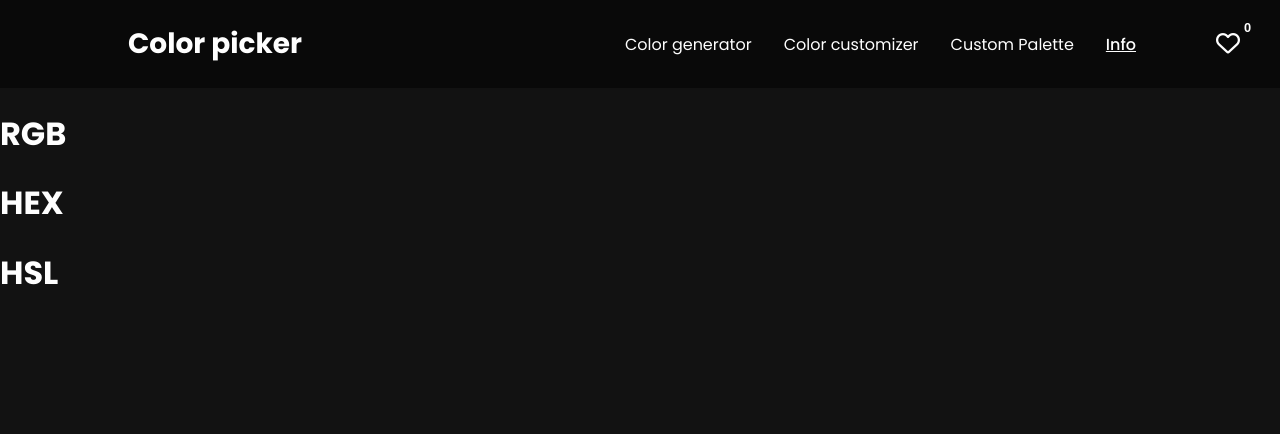
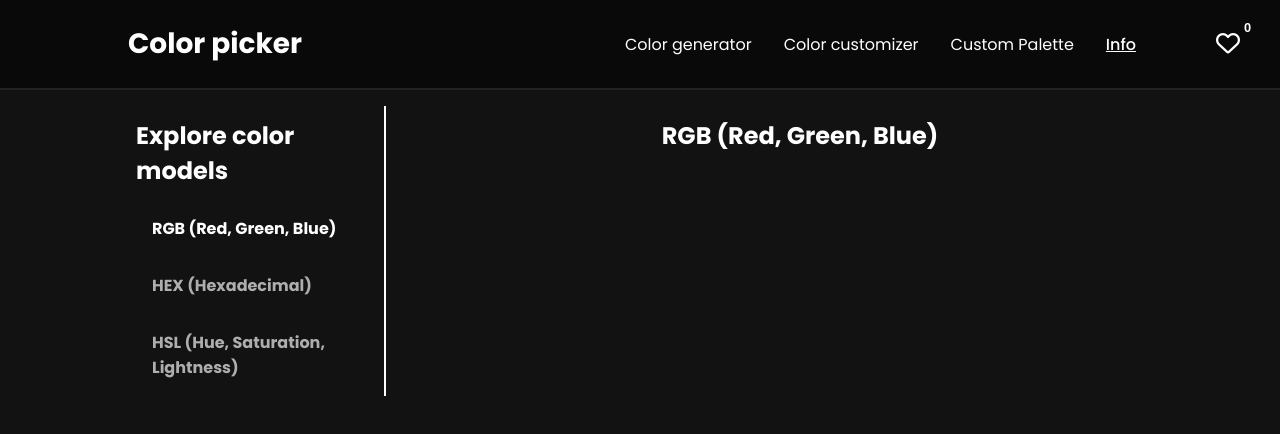
Before and after one commit to Kossin1337/Color-picker-palette-generator, a React (Create React App) app: page /info/rgb in a window 1280 px wide. Shown: the top 434 px of the page. Built offline with nearby package versions, Linux system fonts and the light colour scheme.

Commit message:
Info section progress, cleaned up file structure

```diff
--- a/src/App.js
+++ b/src/App.js
@@ -36,7 +36,7 @@ export function App() {
         </Route>
 
         <Route path="/info">
-          <Info />
+          <Info changeBackground={setBackgroundColor} />
         </Route>
       </Switch>
     </Router>
--- a/src/Pages/ColorGenerator/ColorGenerator.js
+++ b/src/Pages/ColorGenerator/ColorGenerator.js
@@ -1,9 +1,7 @@
 import React, { useState } from "react";
-import {
-  createRGB,
-  createHEX,
-  createHSL,
-} from "../../functions/colorFunctions";
+import { createRGB } from "../../functions/createRGB";
+import { createHEX } from "../../functions/createHEX";
+import { createHSL } from "../../functions/createHSL";
 import "./ColorGenerator.css";
 
 export function ColorGenerator({ changeBackground, setFavColors }) {
@@ -26,8 +24,7 @@ export function ColorGenerator({ changeBackground, setFavColors }) {
 
   function generateHSL() {
     // setColorModel("HSL");
-    const [color] = createHSL;
-    console.log(`generated: ${color}`);
+    const [color] = createHSL();
     setColor(color);
     changeBackground(color);
   }
--- /dev/null
+++ b/src/Pages/Info/Article.js
@@ -0,0 +1,10 @@
+// import { Link } from "react-router-dom";
+
+export const Article = ({ title }) => {
+  return (
+    <div className="article">
+      <h2 className="article-headline">{title}</h2>
+      <p></p>
+    </div>
+  );
+};
--- a/src/Pages/Info/Info.css
+++ b/src/Pages/Info/Info.css
@@ -0,0 +1,71 @@
+.color-info {
+  width: 100%;
+  border-top: 2px solid #232323;
+  display: flex;
+  align-items: center;
+  justify-content: center;
+}
+
+.articles-wrapper {
+  width: 80%;
+  /* border: 2px solid #fefefe; */
+  margin-top: 1rem;
+  display: grid;
+  justify-content: center;
+  align-items: flex-start;
+  grid-template-columns: minmax(100px, 25%) 1fr;
+}
+
+/* INFO NAVIGATION */
+.articles-sidebar {
+  width: 100%;
+  display: flex;
+  justify-content: center;
+  align-items: flex-start;
+  flex-direction: column;
+  border-right: 2px solid #fefefe;
+}
+
+.sidebar-title {
+  margin: 0.75rem 0 0.75rem 0.5rem;
+  padding: 0;
+}
+
+.articles-sidebar a {
+  cursor: pointer;
+  text-decoration: none;
+  color: #aeaeae;
+}
+
+.articles-sidebar a.active {
+  color: #fefefe;
+  font-weight: 700;
+}
+
+.articles-sidebar a:hover {
+  color: #fefefe;
+}
+
+.article-title {
+  font-size: 1rem;
+  margin-left: 1.5rem;
+}
+
+/* ARTICLE */
+.article-container {
+  width: 100%;
+  padding: 0 2rem;
+  display: flex;
+  justify-content: center;
+  align-items: center;
+}
+
+.article {
+  width: 100%;
+}
+
+.article-headline {
+  text-align: center;
+  margin: 0.75rem 0;
+  padding: 0;
+}
--- a/src/Pages/Info/Info.js
+++ b/src/Pages/Info/Info.js
@@ -1,12 +1,35 @@
-import React, { useState } from "react";
+import React, { useEffect } from "react";
+import { Article } from "./Article";
+import { Route } from "react-router-dom";
 import "./Info.css";
+import { InfoNavigation } from "./InfoNavigation";
 
-export const Info = () => {
+export const Info = ({ changeBackground }) => {
+  useEffect(() => {
+    changeBackground("#121212");
+  }, []);
+
   return (
     <div className="color-info">
-      <h1>RGB</h1>
-      <h1>HEX</h1>
-      <h1>HSL</h1>
+      <div className="articles-wrapper">
+        <InfoNavigation />
+        <div className="article-container">
+          <Route exact path="/">
+            <h2>
+              Explore our articles to learn more about different color models
+            </h2>
+          </Route>
+          <Route path="/info/rgb">
+            <Article title={`RGB (Red, Green, Blue)`} />
+          </Route>
+          <Route path="/info/hex">
+            <Article title={`HEX (Hexadecimal)`} />
+          </Route>
+          <Route path="/info/hsl">
+            <Article title={`HSL (Hue, Saturation, Lightness)`} />
+          </Route>
+        </div>
+      </div>
     </div>
   );
 };
--- /dev/null
+++ b/src/Pages/Info/InfoNavigation.js
@@ -0,0 +1,18 @@
+import { NavLink } from "react-router-dom";
+
+export const InfoNavigation = () => {
+  return (
+    <div className="articles-sidebar">
+      <h2 className="sidebar-title">Explore color models</h2>
+      <NavLink to="/info/rgb">
+        <h3 className="article-title">RGB (Red, Green, Blue)</h3>
+      </NavLink>
+      <NavLink to="/info/hex">
+        <h3 className="article-title">HEX (Hexadecimal)</h3>
+      </NavLink>
+      <NavLink to="/info/hsl">
+        <h3 className="article-title">HSL (Hue, Saturation, Lightness)</h3>
+      </NavLink>
+    </div>
+  );
+};
--- a/src/functions/colorFunctions.js
+++ /dev/null
@@ -1,53 +0,0 @@
-export const createRGB = () => {
-  let rgbColorValue = "rgb(";
-  const rgbArray = [];
-  for (let i = 0; i < 3; i++) {
-    const randomRgbValue = Math.floor(Math.random() * 255);
-    rgbArray.push(randomRgbValue);
-    if (i !== 2) {
-      rgbColorValue += `${randomRgbValue},`;
-    } else {
-      rgbColorValue += `${randomRgbValue})`;
-    }
-  }
-
-  return [rgbColorValue, rgbArray];
-};
-
-export const createHEX = () => {
-  let hexColorValue = "#";
-  const hexArray = [];
-  const hexRef = [
-    "0",
-    "1",
-    "2",
-    "3",
-    "4",
-    "5",
-    "6",
-    "7",
-    "8",
-    "9",
-    "A",
-    "B",
-    "C",
-    "D",
-    "E",
-    "F",
-  ];
-
-  for (let i = 0; i < 6; i++) {
-    let randomHexValue = hexRef[Math.floor(Math.random() * 16)];
-    hexColorValue += randomHexValue;
-    hexArray.push(randomHexValue);
-  }
-
-  return [hexColorValue, hexArray];
-};
-
-export const createHSL = () => {
-  let hslColor = "";
-  console.log(hslColor);
-
-  return hslColor;
-};
--- a/src/functions/createHSL.js
+++ b/src/functions/createHSL.js
@@ -1,6 +1,6 @@
 export const createHSL = () => {
-  let hslColor = "";
-  console.log(hslColor);
-
-  return hslColor;
+  const randomHue = Math.floor(Math.random() * 360);
+  const randomSaturation = Math.floor(Math.random() * 100);
+  const randomLight = Math.floor(Math.random() * 100);
+  return [`hsl(${randomHue}, ${randomSaturation}%, ${randomLight}%)`];
 };
```
